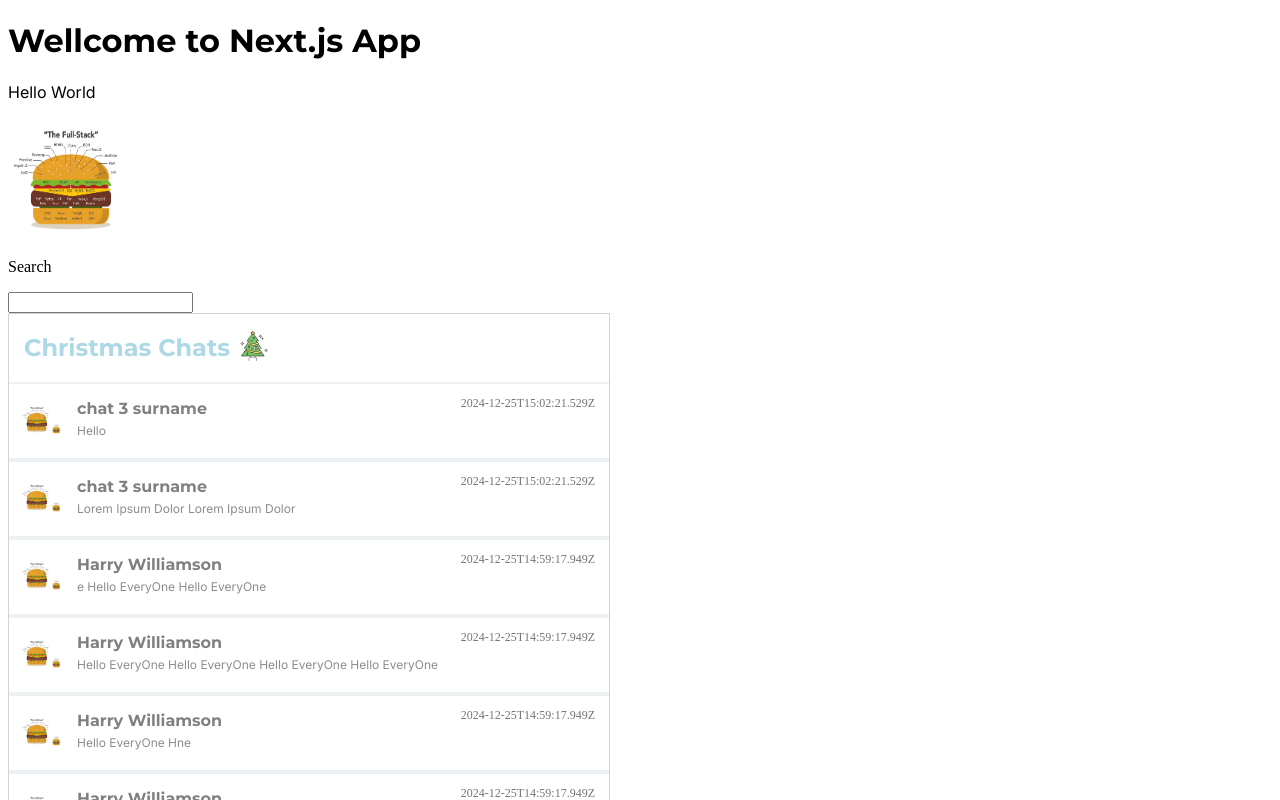
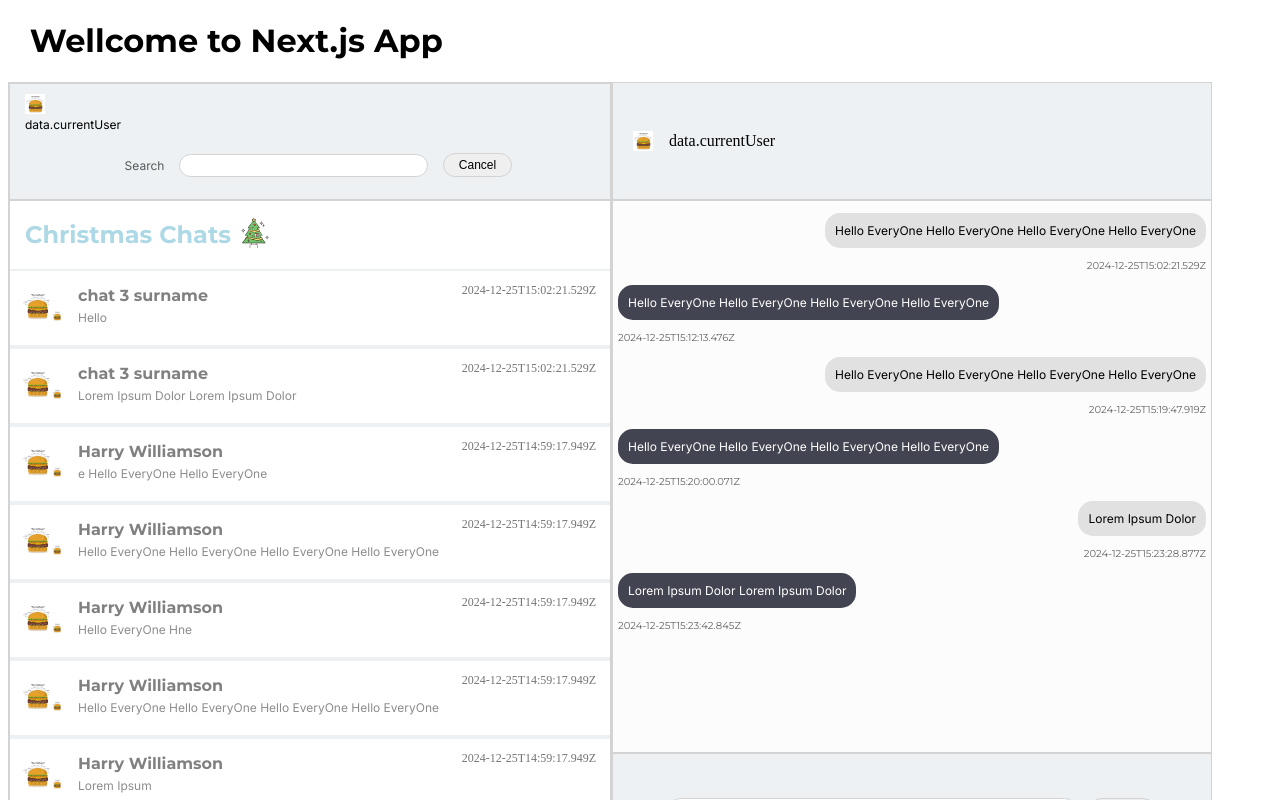
Before and after one commit to hustle2live/mongo-messenger, a Next.js app in the folder client/: page / in a window 1280 px wide. Shown: the top 800 px of the page. Built offline with nearby package versions, Linux system fonts and the light colour scheme.

Commit message:
feat: added front-end styles and structure components

```diff
--- a/client/src/app/page.jsx
+++ b/client/src/app/page.jsx
@@ -7,22 +7,17 @@ import burgerImage from '@/images/burger.jpg';
 import styles from '@/styles/global.module.scss';
 
 import { MainMenu } from '@/components/menu/menu.component';
+import { ChatView } from '@/components/chat/chat.component';
 
 const Page = () => {
-   const ChatView = () => {
-      return <></>;
-   };
-
    return (
       <>
          <h1 className={styles.heading}>Wellcome to Next.js App</h1>
-         <p className={styles.text}> Hello World</p>
-         <Image src={burgerImage} alt='Picture of the author' width={120} height={120} />
-         <>
-            {/* <MenuView chatlist={chatStore} /> */}
+
+         <div className={styles.main_content}>
             <MainMenu />
             <ChatView />
-         </>
+         </div>
       </>
    );
 };
--- a/client/src/components/chat/chat.component.jsx
+++ b/client/src/components/chat/chat.component.jsx
@@ -0,0 +1,50 @@
+'use client';
+import Form from 'next/form';
+
+import { useEffect, useState } from 'react';
+import Image from 'next/image';
+import userLogo from '@/images/burger.jpg';
+
+import { mockdata } from '../../mockdata.js';
+
+import styles from './chat.module.scss';
+
+export const ChatView = () => {
+   const [chatData, setChatData] = useState([]);
+
+   useEffect(() => {
+      const chatArrayData = mockdata[1]['messages'];
+      if (chatArrayData.length > 0) setChatData(chatArrayData);
+   }, []);
+
+   console.log(chatData);
+
+   const messageClassName = (prop) => (prop ? styles.chat_wrapper__message_right : styles.chat_wrapper__message_left);
+
+   return (
+      <div className={styles.chat_wrapper}>
+         <div className={styles.chat_wrapper__heading}>
+            <Image width={20} height={20} src={userLogo} alt='active user icon' />
+            <span className='capitalize'>{'data.currentUser'}</span>
+         </div>
+         <div className={styles.chat_wrapper__dialog}>
+            {chatData.length < 1
+               ? ''
+               : chatData.map(({ _id, text, user_id, created_at, updated_at }, idx) => (
+                    <div key={_id} className={styles.chat_wrapper__message}>
+                       {/* <Image width={20} height={20} src={userLogo} alt='active user icon' /> */}
+                       <p className={messageClassName(idx % 2 === 0)}>
+                          {text} <span>{created_at}</span>
+                       </p>
+                    </div>
+                 ))}
+         </div>
+         <Form className={styles.chat_wrapper__sendform} action='/search'>
+            {/* On submission, the input value will be appended to
+          the URL, e.g. /search?query=abc */}
+            <input name='query' value={'message'} onChange={() => {}} placeholder='write a message' />
+            <button type='submit'>Submit</button>
+         </Form>
+      </div>
+   );
+};
--- /dev/null
+++ b/client/src/components/chat/chat.module.scss
@@ -0,0 +1,123 @@
+.chat_wrapper {
+   display: flex;
+   flex-direction: column;
+   min-width: 600px;
+   width: 600px;
+   height: auto;
+   min-height: 100%;
+   gap: 0;
+
+   &__heading,
+   &__dialog,
+   &__sendform {
+      width: 100%;
+      display: flex;
+      border: 1px solid lightgray;
+      box-sizing: border-box;
+      min-height: 60px;
+      height: 15%;
+      margin: 0;
+      background: #edf1f3;
+   }
+
+   &__heading {
+      padding: 10px 20px;
+      align-items: center;
+      gap: 1rem;
+   }
+
+   &__dialog {
+      flex-direction: column;
+      height: 70%;
+      background: #fcfcfc;
+
+      overflow-y: scroll;
+      padding-bottom: 50px;
+
+      &::-webkit-scrollbar {
+         display: none;
+      }
+   }
+
+   &__sendform {
+      display: flex;
+      justify-content: center;
+      position: relative;
+
+      input,
+      button {
+         height: fit-content;
+         align-self: center;
+         border: 1px solid lightgray;
+      }
+
+      input {
+         width: 65%;
+         padding: 5px 10px;
+         border-radius: 15px;
+      }
+
+      button {
+         box-sizing: border-box;
+         font-size: 12px;
+         padding: 6px 15px;
+         border-radius: 15px;
+         margin-left: 10px;
+      }
+
+      input:focus,
+      button:active {
+         outline: none;
+         border-color: #8ba8c7;
+         box-shadow: 0 0 3px 3px #7ca2a794;
+      }
+   }
+
+   &__message {
+      display: flex;
+      position: relative;
+      padding: 0 5px;
+      font-family: var(--inter);
+
+      &_right,
+      &_left {
+         width: fit-content;
+         font-size: 0.75rem;
+         padding: 10px;
+         border-radius: 15px;
+         margin-bottom: 25px;
+         word-wrap: normal;
+         white-space: '-';
+
+         span {
+            font-family: var(--montserrat);
+            font-size: 10px;
+            color: #646464;
+            position: absolute;
+            bottom: -4px;
+            left: 0;
+            padding: 5px;
+         }
+      }
+
+      &_right {
+         background-color: #d9d9d9c1;
+         color: #000;
+         margin-left: auto;
+         text-align: right;
+         margin-right: 0;
+
+         span {
+            left: unset;
+            right: 0;
+         }
+      }
+
+      &_left {
+         background-color: #434451;
+         color: #fff;
+         text-align: left;
+         margin-left: 0;
+      }
+   }
+}
--- a/client/src/components/menu/menu.component.jsx
+++ b/client/src/components/menu/menu.component.jsx
@@ -21,9 +21,21 @@ export const MainMenu = (chatlist = []) => {
 
    const ChatHeadingElement = () => {
       return (
-         <div className='container'>
-            <p>Search</p>
-            <input type='text' />
+         <div className={styles.searchbar_container}>
+            <div className={styles.searchbar_container__favourites}>
+               <div>
+                  <Image src={burgerImage} width={20} height={20} alt='favourites users and chats' />
+                  <p className='capitalize'>{'data.currentUser'}</p>
+               </div>
+            </div>
+
+            <div className={styles.searchbar_container__search_form}>
+               <label htmlFor='live_search'>Search</label>
+               <input id='live_search' value={''} onChange={() => {}} type='text' />
+               <button onClick={() => {}}>
+                  <span className=''>Cancel</span>
+               </button>
+            </div>
          </div>
       );
    };
@@ -72,9 +84,9 @@ export const MainMenu = (chatlist = []) => {
    };
 
    return (
-      <>
+      <div className={styles.menu}>
          <ChatHeadingElement />
          <ChatsListElement />
-      </>
+      </div>
    );
 };
--- a/client/src/components/menu/menu.module.scss
+++ b/client/src/components/menu/menu.module.scss
@@ -1,3 +1,77 @@
+.menu {
+   display: flex;
+   flex-direction: column;
+   border: 1px solid lightgray;
+}
+
+.searchbar_container {
+   display: flex;
+   flex-direction: column;
+   padding: 5px;
+   font-size: 12px;
+   background: #edf1f3;
+   font-family: var(--inter);
+
+   border: 1px solid lightgray;
+
+   &__favourites {
+      & > div {
+         display: block;
+         padding: 5px 10px;
+         text-align: left;
+         width: fit-content;
+      }
+
+      h3 {
+         margin: 5px;
+      }
+
+      p {
+         align-self: center;
+         margin: auto;
+         text-align: center;
+      }
+   }
+
+   &__search_form {
+      display: flex;
+      box-sizing: border-box;
+      width: 100%;
+      padding: 12px;
+      align-items: center;
+      justify-content: center;
+      gap: 10px;
+
+      & > input {
+         flex-basis: 40%;
+         max-width: 70%;
+         margin: 5px;
+         border: 1px solid lightgray;
+         border-radius: 15px;
+         padding: 3px 10px;
+      }
+
+      & > button {
+         outline: none;
+         border: 1px solid lightgray;
+         font-size: 12px;
+         padding: 4px 15px;
+         border-radius: 15px;
+         &:active {
+            outline: none !important;
+            border-color: #8ba8c7;
+            box-shadow: 0 0 3px 3px #7ca2a794;
+         }
+      }
+
+      & > label {
+         flex-basis: 10%;
+         color: rgb(88, 88, 88);
+         text-align: right;
+      }
+   }
+}
+
 .chats_container {
    display: block;
    width: fit-content;
@@ -6,10 +80,8 @@
    min-height: 600px;
    overflow-y: scroll;
    position: relative;
-   //    background: #745050;
    background: #fff;
    color: #000;
-
    border: 1px solid lightgray;
 
    &::-webkit-scrollbar {
@@ -36,8 +108,6 @@
    flex-direction: column;
    box-sizing: border-box;
    overflow-y: scroll;
-
-   //    width: -webkit-fill-available;
    height: fit-content;
    width: 600px;
    max-width: 600px;
@@ -52,8 +122,6 @@
    background: #edf1f3;
 
    &::-webkit-scrollbar {
-      //   width: 4px;
-      //   background: #edf1f3;
       display: none;
    }
 
@@ -77,7 +145,6 @@
       }
       &_content {
          text-align: left;
-         //  width: calc(100% - 50px);
          width: auto;
       }
    }
--- a/client/src/styles/global.module.scss
+++ b/client/src/styles/global.module.scss
@@ -8,6 +8,7 @@ $bg-primary: #34962c;
 }
 
 .heading {
+   padding-left: 1ch;
    font-family: var(--montserrat);
    font-weight: 700;
    font-style: normal;
@@ -22,3 +23,9 @@ $bg-primary: #34962c;
 .capitalize {
    text-transform: capitalize;
 }
+
+.main_content {
+   display: flex;
+   flex-wrap: nowrap;
+   width: 100%;
+}
```
